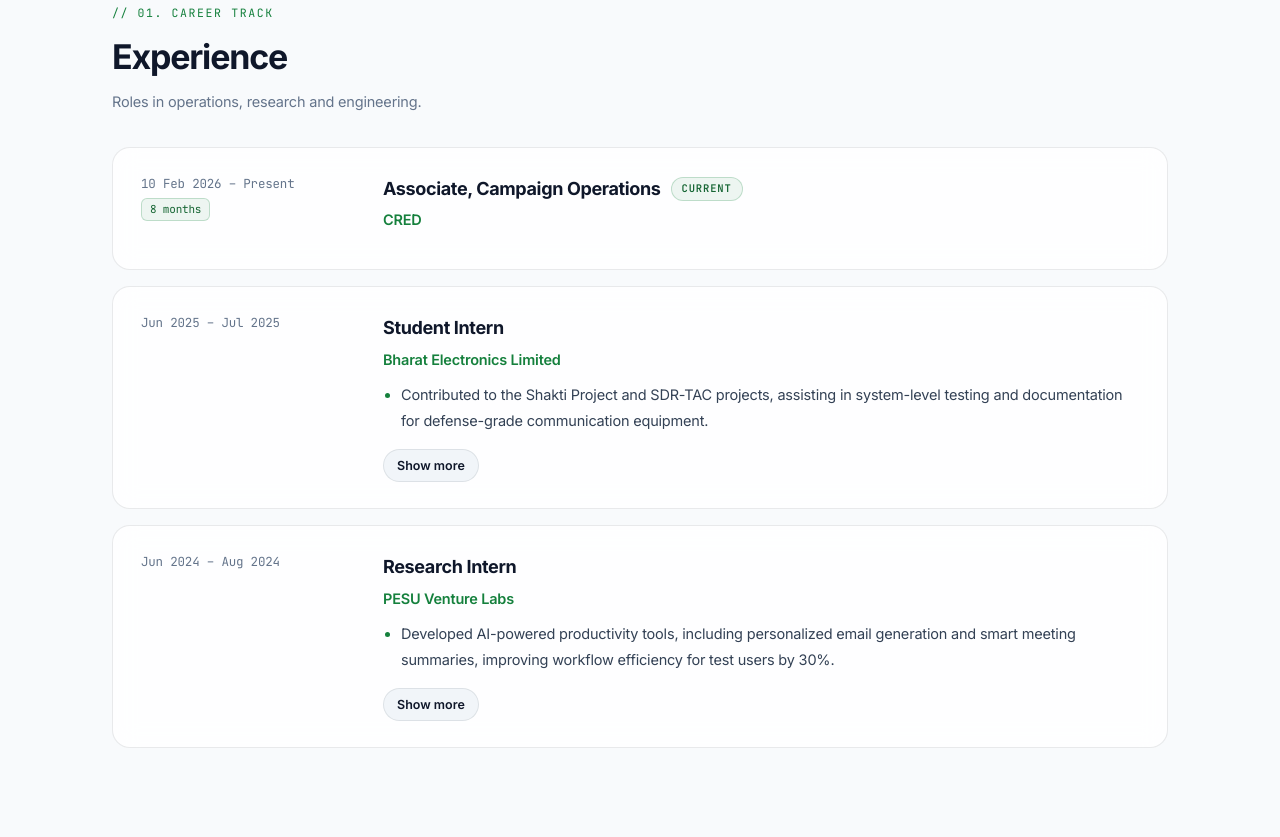
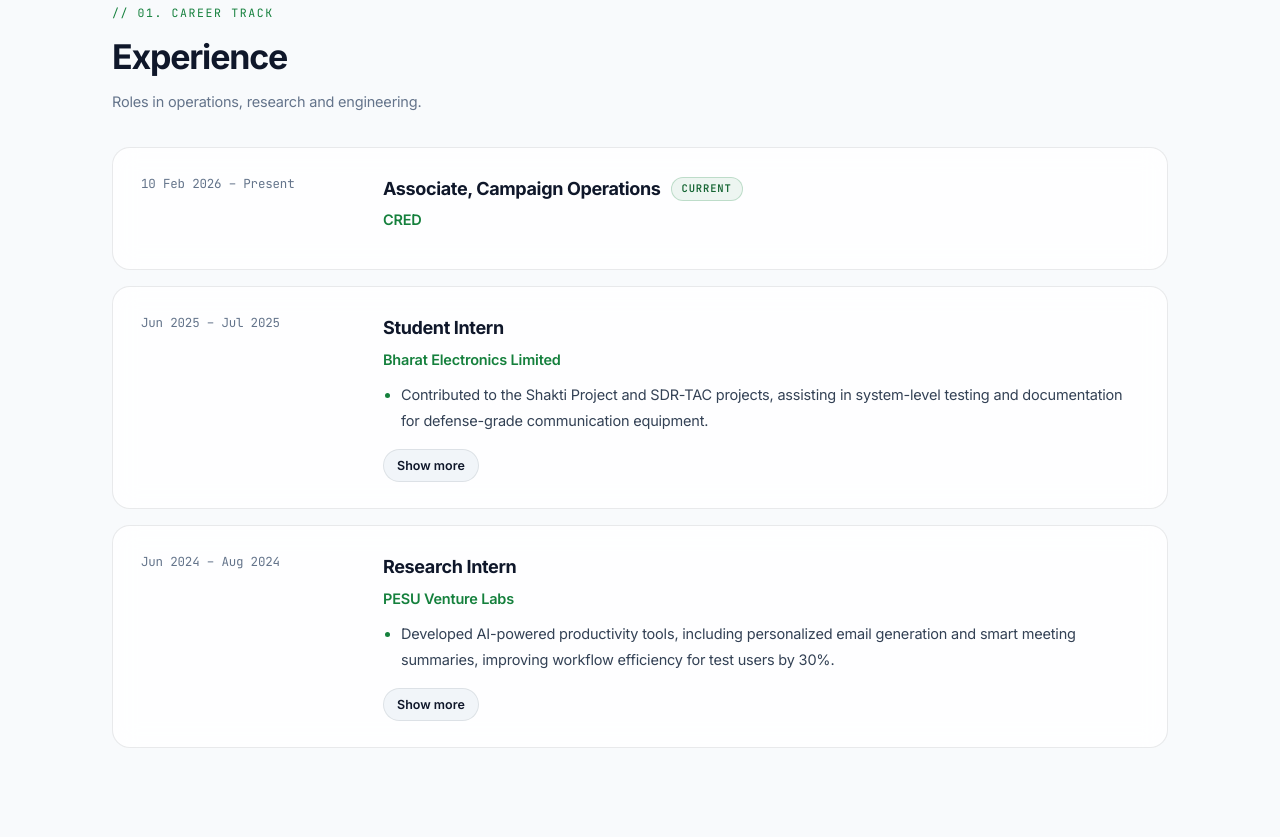
Before and after one commit to Unizeus/Portfolio, a plain HTML site: page index.html in a window 1280 px wide. Shown: the part 816-1653 px from the top of the page. Drawn offline with Linux system fonts and the light colour scheme.

Commit message:
Update index.html

```diff
--- a/index.html
+++ b/index.html
@@ -1222,7 +1222,7 @@
 
     <div class="timeline">
       <div class="job spot-card">
-        <div class="when">10 Feb 2026 – Present<br><span id="tenure"></span></div>
+        <div class="when">10 Feb 2026 – Present</div>
         <div>
           <h3>Associate, Campaign Operations <span class="badge">Current</span></h3>
           <div class="org">CRED</div>
@@ -1490,11 +1490,6 @@
   $('#th').addEventListener('click', toggleTheme);
 
   /* 3. Dynamic CRED Tenure Calculation */
-  (function () {
-    var start = new Date(2026, 1, 10), now = new Date();
-    var m = (now.getFullYear() - start.getFullYear()) * 12 + now.getMonth() - start.getMonth() - (now.getDate() < start.getDate() ? 1 : 0);
-    $('#tenure').textContent = m > 0 ? m + ' month' + (m > 1 ? 's' : '') : 'Active';
-  })();
 
   /* 4. Scroll Reveal & Eased Telemetry Counters */
   var io = new IntersectionObserver(function (entries) {
```
